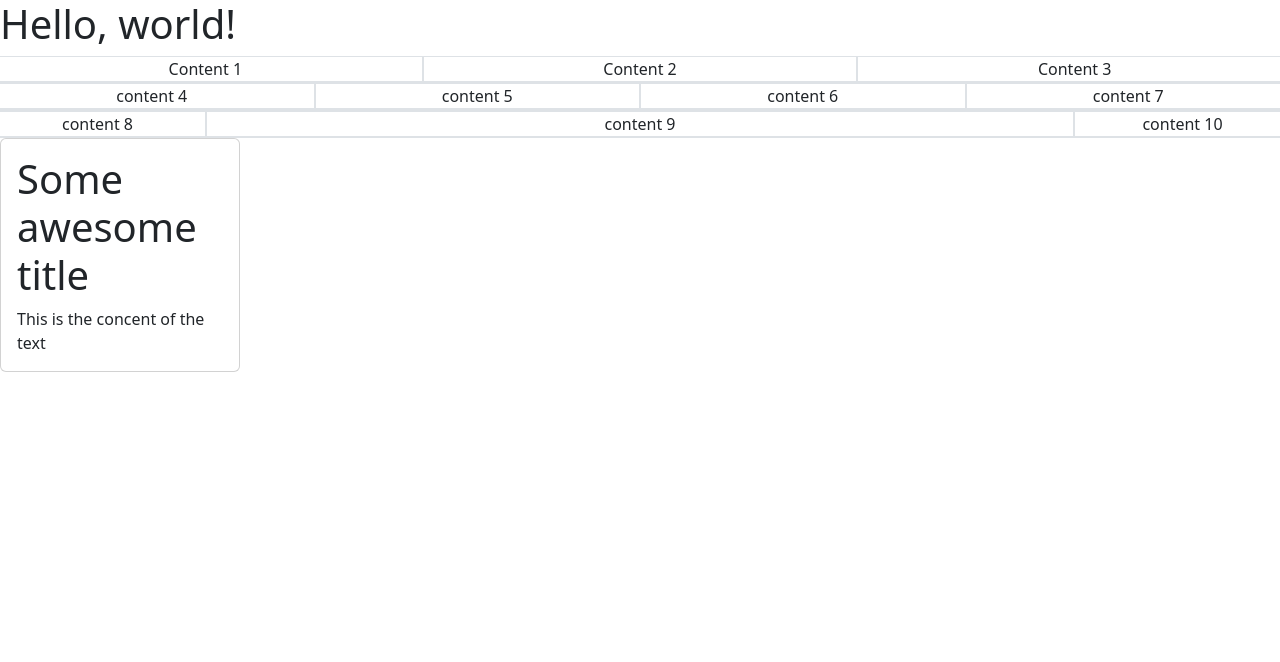
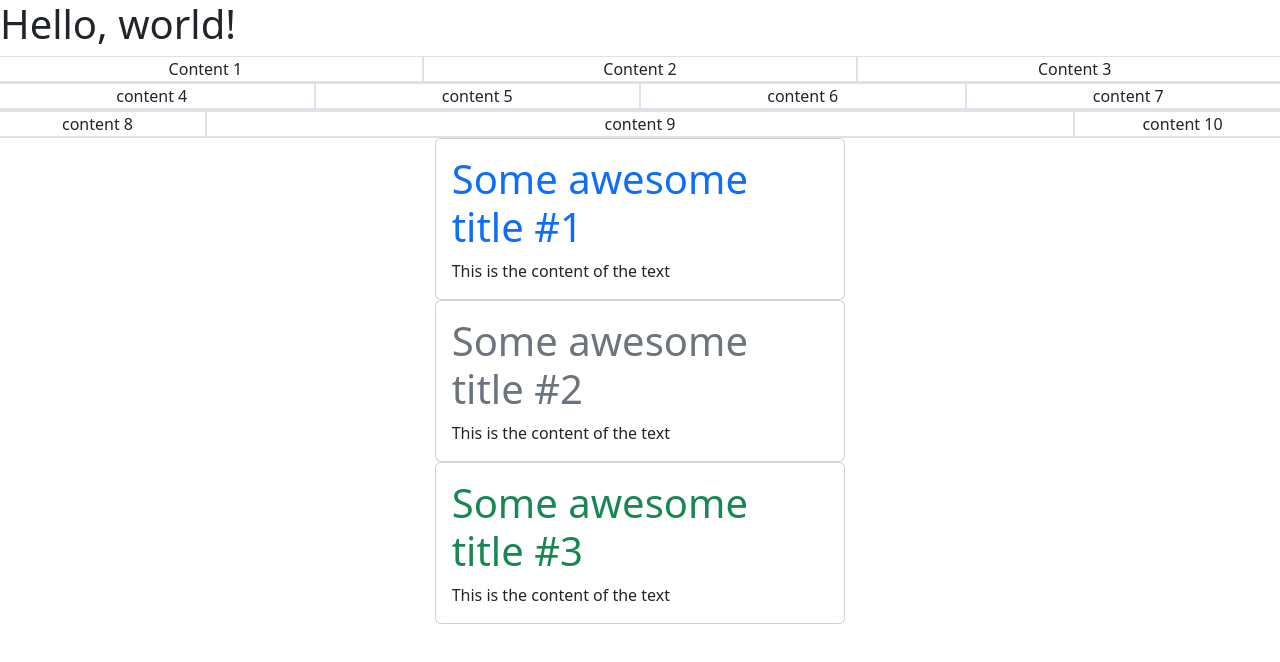
Before and after one commit to Hyeonji-Ahn/67240, a plain HTML site: page Activity9/index.html in a window 1280 px wide. Drawn offline with nearby package versions, Linux system fonts and the light colour scheme.

Commit message:
activity 9b

```diff
--- a/Activity9/index.html
+++ b/Activity9/index.html
@@ -11,7 +11,7 @@
     <h1>Hello, world!</h1>
     <div class="container-flex text-center">
         <div class="row">
-          <div class="col border">
+          <div class="col border ">
             Content 1
           </div>
           <div class="col border">
@@ -36,10 +36,30 @@
             <div class="col-sm-8 col-md-4 col-lg-2 border text-center">content 10</div>
       </div>
 
-      <div class="card" style="width: 15rem">
-        <div class="card-body">
-            <h1 class="card-title">Some awesome title</h1>
-            <p class="card-text">This is the concent of the text</p>
+      <!-- implementation of cards -->
+      <div class="row justify-content-center">
+        <div class="col-sm-6 col-md-4 justify-content-center">
+          <div class="card">
+            <div class="card-body">
+              <!-- Here is the implementation of colors -->
+                <h1 class="card-title  text-primary">Some awesome title #1</h1>
+                <p class="card-text">This is the content of the text</p>
+            </div>
+          </div>
+          <div class="card">
+            <div class="card-body">
+              <!-- implementation of colors -->
+              <h1 class="card-title text-secondary">Some awesome title #2</h1>
+              <p class="card-text">This is the content of the text</p>
+            </div>
+          </div>
+          <div class="card">
+            <div class="card-body">
+              <!-- implementation of colors -->
+              <h1 class="card-title text-success">Some awesome title #3</h1>
+              <p class="card-text">This is the content of the text</p>
+            </div>
+          </div>
         </div>
       </div>
     </div>
--- a/Assignment3/style.css
+++ b/Assignment3/style.css
@@ -127,7 +127,7 @@ li{
 
 #movie{
     background: linear-gradient(to top left, rgba(145,168,209) 0%, rgba(247,202,201,1) 100%);
-}
+}d
 
 #movie>h3{
     width:70%
```
